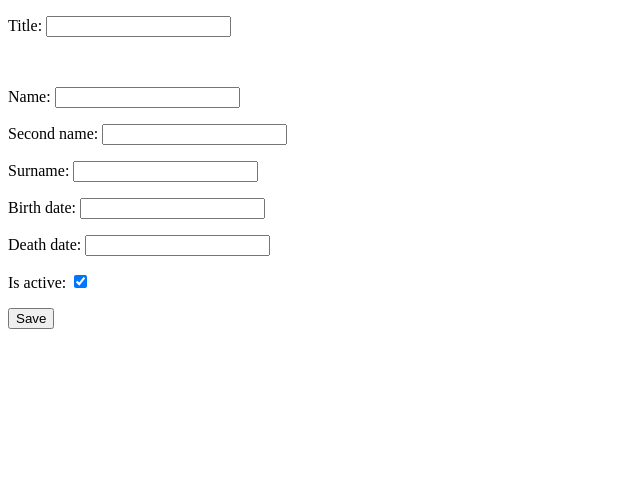
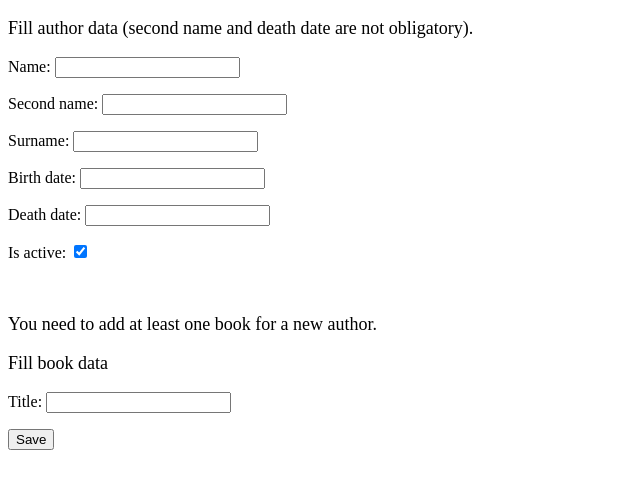
Before and after one commit to pyniuX/library, a Django app: page /library/people/authors/add/ in a window 1280 px wide. Shown: the top 489 px of the page, without its empty margins (0-640 px from the left). Run offline with Django 5.2, Linux system fonts and the light colour scheme.

```diff
--- a/mysite/library/templates/library/author_add.html
+++ b/mysite/library/templates/library/author_add.html
@@ -9,10 +9,14 @@
 <body>
 
     <form  method="post">
+
+        <p style="font-size: large" >Fill author data (second name and death date are not obligatory).</p>
+        {{ author_form.as_p }}
+        <br/>
+        <p style="font-size: large" >You need to add at least one book for a new author.</p>
+        <p style="font-size: large" >Fill book data</p>
         {% csrf_token %}
         {{ book_form.as_p }}
-        <br/>
-        {{ author_form.as_p }}
         <input type="submit" value="Save">
     </form >
 
--- a/mysite/library/templates/library/author_status.html
+++ b/mysite/library/templates/library/author_status.html
@@ -42,8 +42,10 @@
                 <td>{{ author.surname }}</td>
                 <td>{{ author.birth_date }}</td>
                 <td>{{ author.death_date }}</td>
-                <td>{% for book in author.books.all %}
-                    {{book}},
+                <td>{% for book in books %}
+                        {% for value in book.values %}
+                            {{ value }},
+                        {% endfor %}
                     {% endfor %}
                 </td>
             </tr>
--- a/mysite/library/views.py
+++ b/mysite/library/views.py
@@ -50,9 +50,10 @@ def authors(request):
 
 
 def author_status(request, person_id):
-    queryset = Person.objects.filter(id=person_id)
-    author = get_object_or_404(queryset)
-    context = {"author": author}
+    author = get_object_or_404(Person, pk=person_id)
+    books = Person.objects.get(id=person_id).book_set.values("title").distinct()
+
+    context = {"author": author, "books": books}
     return render(request, "library/author_status.html", context)
 
 
@@ -74,6 +75,12 @@ def author_add(request):
             book.save()
             book.authors.add(author.id)
             return redirect("/library/people/authors/")
+        else:
+            # TODO: komunikat błedu i return
+            author_form = AuthorForm()
+            book_form = BookInAuthorForm()
+            context = {"book_form": book_form, "author_form": author_form}
+            return render(request, "library/author_add.html", context)
     else:
         author_form = AuthorForm()
         book_form = BookInAuthorForm()
```
